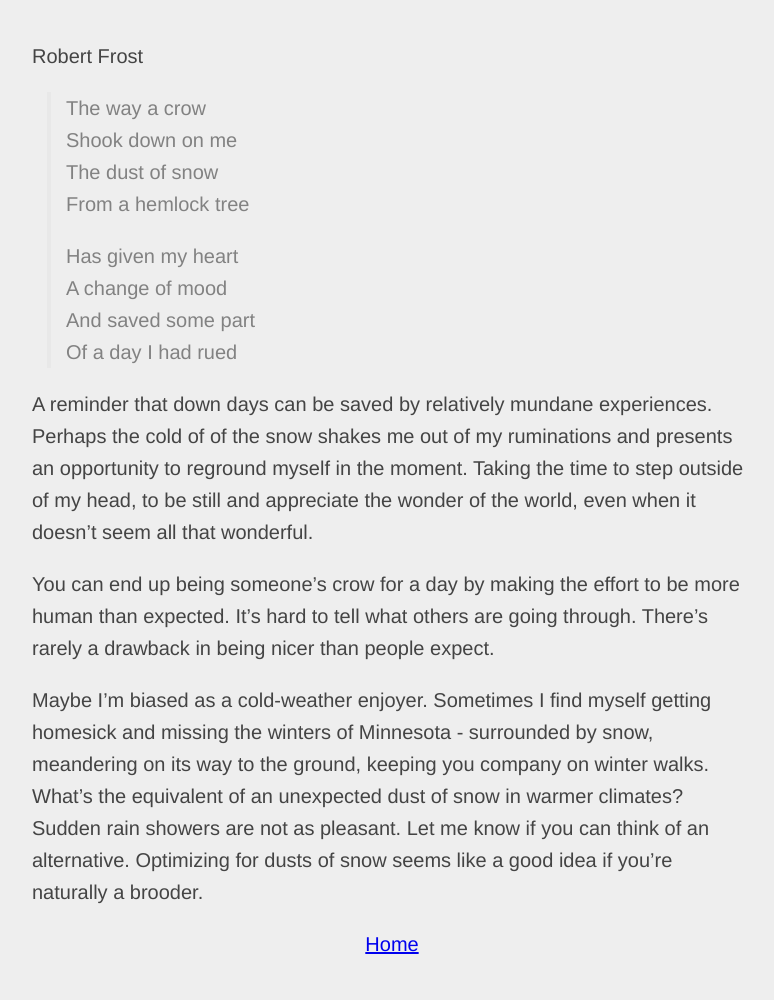
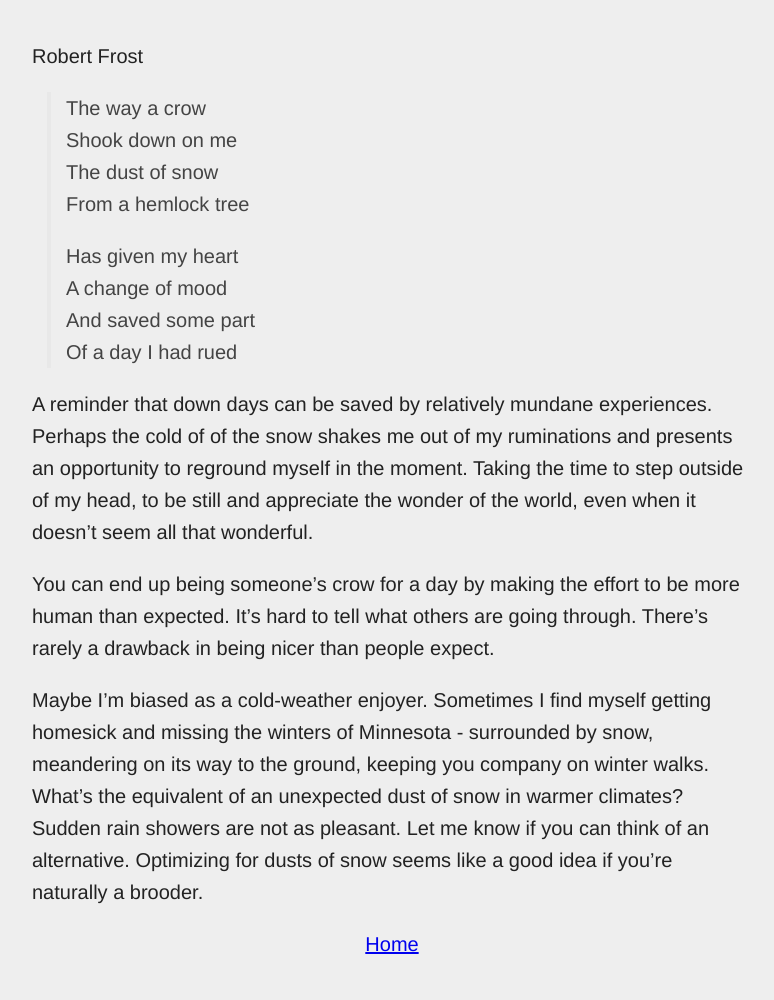
Before and after one commit to Taxes/taxes.github.io, a Jekyll site: the page built from dust-of-snow.md, in a window 1280 px wide. Shown: the whole page, without its empty margins (248-1022 px from the left). Built offline with Jekyll 4.4.1, drawn with Linux system fonts in a browser that asks for light colours; our own code applies the rules of GitHub Pages for plain Markdown files.

Commit message:
increasing contrast

```diff
--- a/_layouts/default.html
+++ b/_layouts/default.html
@@ -1,5 +1,5 @@
 <!doctype html>
-<html>
+<html lang="en">
   <head>
     <meta charset="utf-8">
 	<meta name="viewport" content="width=device-width, initial-scale=1.0">
--- a/assets/css/style.css
+++ b/assets/css/style.css
@@ -1,7 +1,7 @@
 /* Body */
 body {
 font-family: Helvetica, arial, sans-serif;
-color: #444;
+color: #222;
 background-color: #EEE;
 margin: 2.5rem auto;
 max-width: 45rem;
@@ -20,7 +20,7 @@ font-size: 2rem;
 
 /** Blockquotes */
 blockquote {
-color: #828282;
+color: #444;
 border-left: 4px solid #e8e8e8;
 padding-left: 15px;
 letter-spacing: -0.0px;
```
